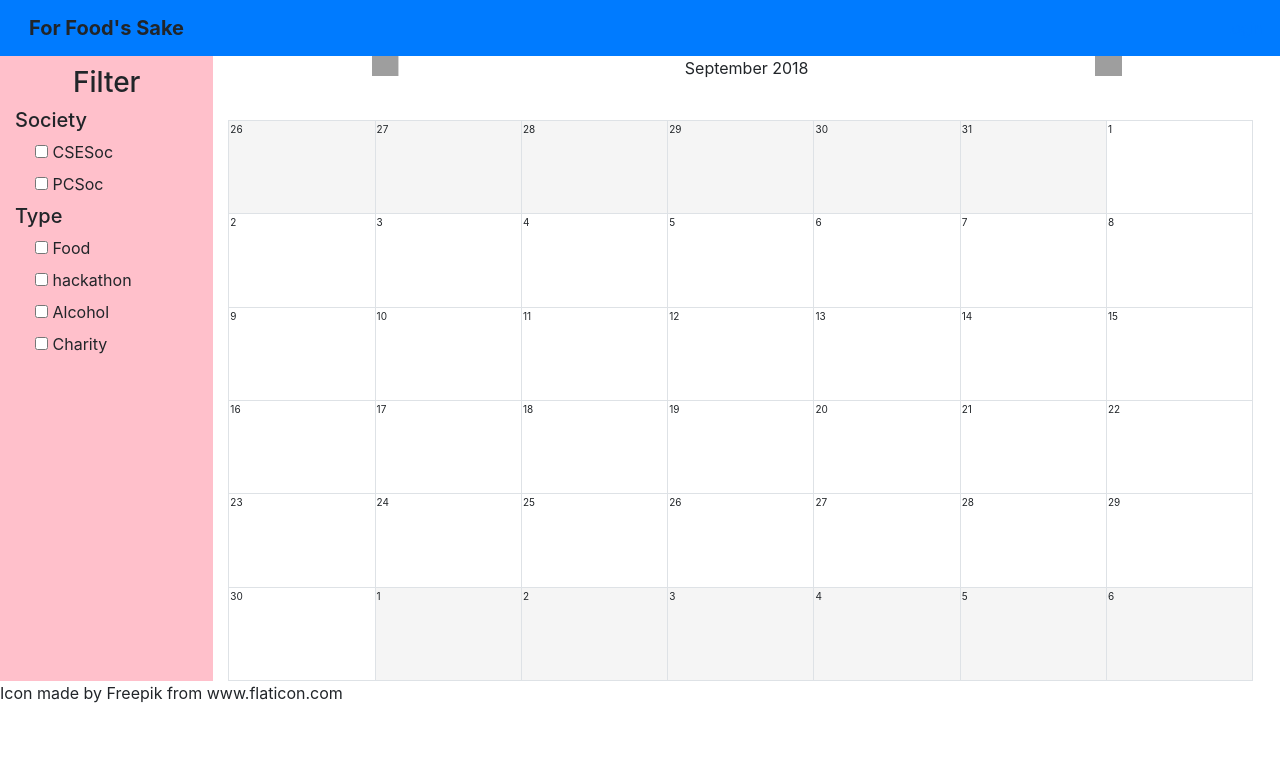
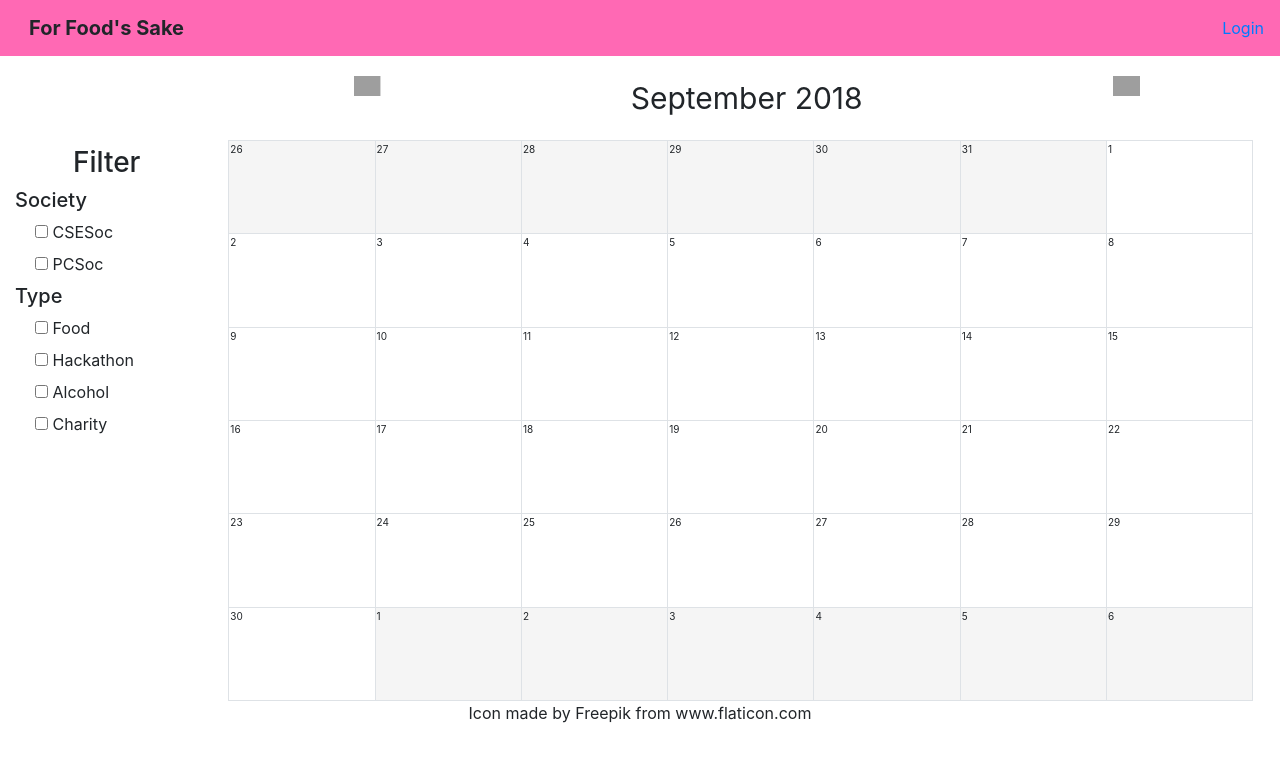
Before and after one commit to Naidah/cse-hackathon-2018, a Flask app: page / in a window 1280 px wide. Shown: the top 762 px of the page. Run offline with Flask 2, Linux system fonts and the light colour scheme; some libraries are stand-ins or nearby versions; grey boxes are pictures that could not be loaded.

Commit message:
changed navbar

```diff
--- a/templates/base.html
+++ b/templates/base.html
@@ -2,10 +2,12 @@
 <html lang="en">
     <head>
         <link rel="stylesheet" href="https://stackpath.bootstrapcdn.com/bootstrap/4.1.3/css/bootstrap.min.css" integrity="sha384-MCw98/SFnGE8fJT3GXwEOngsV7Zt27NXFoaoApmYm81iuXoPkFOJwJ8ERdknLPMO" crossorigin="anonymous">
+        <link href="https://fonts.googleapis.com/css?family=Ubuntu" rel="stylesheet">
+        <style type="font-family: 'Ubuntu', sans-serif;"></style>
         {% block head %}{% endblock %}
 
 
-<nav style="background-color: hotpink; " class="navbar navbar-expand-sm navbar-dark bg-primary"">
+<nav style="background-color: hotpink; " class="navbar navbar-expand-sm "">
   <a class="navbar-brand" style="margin-left: 13px"><b>For Food's Sake</b></a>
   <ul class="navbar-nav ml-auto float-right">
     {% if current_user.is_authenticated %}
@@ -13,7 +15,7 @@
     	<li class="nav-item "><a href="{{url_for('addEvent')}}">Add Event</a></li>
     	<li class="nav-item "><a href="{{url_for('logout')}}">Logout</a></li>
     {% elif current_user.is_anonymous %}
-    	<li class="nav-item "><a href="{{url_for('login')}}">Login</a></li>
+    	<li  style="color: white" class="nav-item "><a href="{{url_for('login')}}">Login</a></li>
 	{% endif %}
 
   </ul>
@@ -26,5 +28,5 @@
     <body>
         {% block content %}{% endblock %}
     </body>
-    <footer>Icon made by Freepik from www.flaticon.com </footer>
+    <footer align="center">Icon made by Freepik from www.flaticon.com </footer>
 </html>
--- a/templates/index.html
+++ b/templates/index.html
@@ -9,10 +9,10 @@
 
 {% block content %}
     <!-- Calendar Wrapper -->
-    <div class="h-80 d-flex flex-row">
+    <div class="h-80 d-flex flex-row" >
         <!-- Left Column -->
-        <div align="left" padding-top="5%" class="col-2 d-block" style="background-color: pink">
-            <h3 align="center" style="margin-top: 10px" >Filter</h3>
+        <div align="left" padding-top="5%" class="col-2 d-block" style="">
+            <h3 align="center" style="margin-top: 90px" >Filter</h3>
             <h5>Society</h5>
             <div class="form-check">
             <input type="checkbox" class="form-check-society" id="csesoc">
@@ -29,7 +29,7 @@
           </div>
           <div class="form-check">
             <input type="checkbox" class="form-check-type" id="hackathon">
-            <label class="form-check-type" for="hackathon">hackathon</label>
+            <label class="form-check-type" for="hackathon">Hackathon</label>
           </div>
             <div class="form-check">
             <input type="checkbox" class="form-check-type" id="alcohol">
@@ -52,10 +52,10 @@
             {% endfor %}
         {% endfor %}
         <script type="text/javascript">console.log(eventList)</script>
-        <div class="col-10 d-block float-right">
+        <div class="col-10 d-block float-right" style="margin-top:20px">
             <div class="d-flex flex-row justify-content-around">
                 <input type=image src="https://image.flaticon.com/icons/svg/60/60758.svg" height="20" width="-20px" onclick="setPrevMonth()" style="display: inline; transform: scaleX(-1);"></input>
-                <div id="monthLabel" style="display: inline;">Month</div>
+                <div id="monthLabel" style="display: inline; font-size:30px">Month</div>
                 <input type=image src="https://image.flaticon.com/icons/svg/60/60758.svg" height="20"onclick="setNextMonth()"></input>
             </div>
             <script type="text/javascript">setMonth(8)</script>
```
